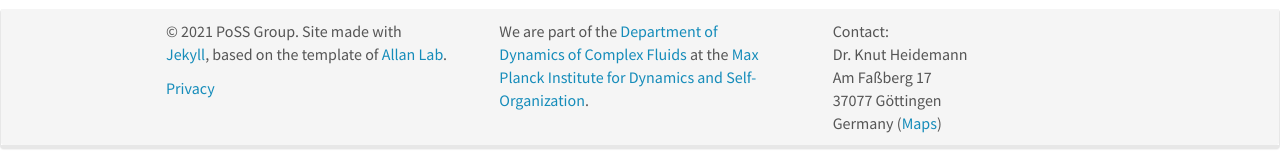
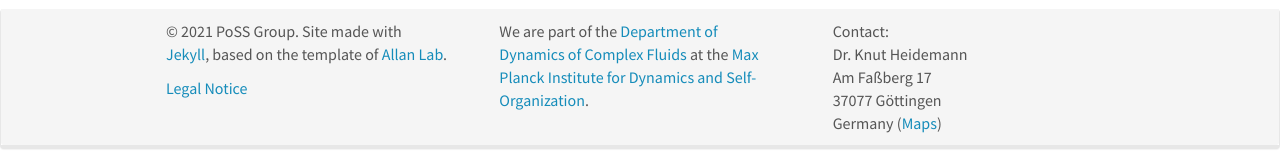
Before and after one commit to prakhargodara/poss-group.github.io, a Jekyll site: the page built from _pages/home.md, in a window 1280 px wide and 1394 px high. Shown: the part 1223-1391 px from the top of the window. Built offline with Jekyll 4.4.1, drawn with Linux system fonts in a browser that asks for light colours; nearby versions of some CDN libraries.

Commit message:
renamed link for legal notice

```diff
--- a/_includes/footer.html
+++ b/_includes/footer.html
@@ -4,7 +4,7 @@
 	  <div class="row">
 		<div class="col-sm-4">
 		  <p>&copy 2021 PoSS Group. Site made with <a href="https://jekyllrb.com">Jekyll</a>, based on the template of <a href="https://www.allanlab.org/">Allan Lab</a>.
-		  <p> <a href="{{ site.url }}{{ site.baseurl }}/data-protection">Privacy</a> <p>
+		  <p> <a href="{{ site.url }}{{ site.baseurl }}/data-protection">Legal Notice</a> <p>
          </div>
         <div class="col-sm-4">
         <p>We are part of the <a href="https://www.ds.mpg.de/dcf/en">Department of Dynamics of Complex Fluids</a> at the <a href="https://www.ds.mpg.de/en">Max Planck Institute for Dynamics and Self-Organization</a>.<p>
```
